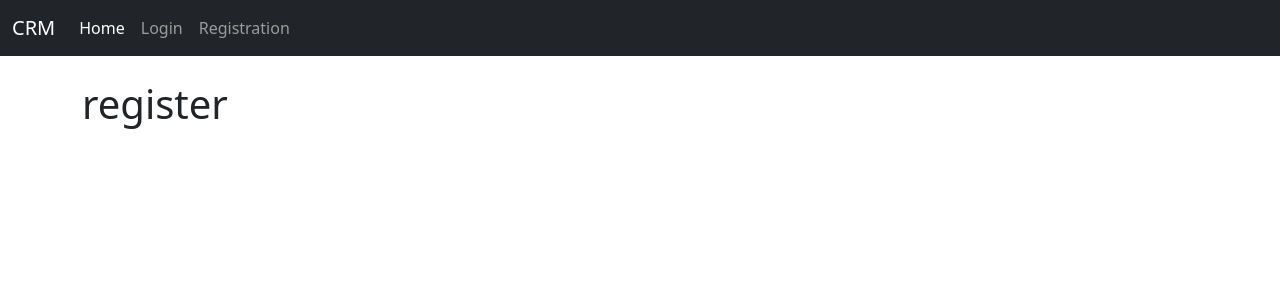
After one commit to ALFAxxs/CRM, a Django app: page /register/ in a window 1280 px wide. The commit adds this page. Shown: the top 300 px of the page. Run offline with Django 5.2, Linux system fonts and the light colour scheme.

Commit message:
updated 8:23

```diff
--- a/conf/settings.py
+++ b/conf/settings.py
@@ -27,6 +27,7 @@ DEBUG = True
 
 ALLOWED_HOSTS = []
 
+# LOGOUT_REDIRECT_URL = ''
 
 # Application definition
 
--- a/website/templates/base.html
+++ b/website/templates/base.html
@@ -1,10 +1,38 @@
-<!DOCTYPE html>
+<!doctype html>
 <html lang="en">
-<head>
-    <meta charset="UTF-8">
-    <title>Title</title>
-</head>
-<body>
+  <head>
+    <meta charset="utf-8">
+    <meta name="viewport" content="width=device-width, initial-scale=1">
+    <title>CRM</title>
+    <link href="https://cdn.jsdelivr.net/npm/bootstrap@5.3.6/dist/css/bootstrap.min.css" rel="stylesheet" integrity="sha384-4Q6Gf2aSP4eDXB8Miphtr37CMZZQ5oXLH2yaXMJ2w8e2ZtHTl7GptT4jmndRuHDT" crossorigin="anonymous">
+  </head>
+  <body>
+  {% include 'navbar.html' %}
+    <div class="container">
+        <br>
+        {% if messages %}
+            {% for message in messages %}
+                <div class="alert alert-warning alert-dismissible fade show" role="alert">
+                  <strong> {{ message }}</strong>
+                  <button type="button" class="btn-close" data-bs-dismiss="alert" aria-label="Close"></button>
+                </div>
+            {% endfor %}
+        {% endif %}
+        {% block content %}
+            <h1> hello world </h1>
+        {% endblock %}
+    </div>
+    <script src="https://cdn.jsdelivr.net/npm/bootstrap@5.3.6/dist/js/bootstrap.bundle.min.js" integrity="sha384-j1CDi7MgGQ12Z7Qab0qlWQ/Qqz24Gc6BM0thvEMVjHnfYGF0rmFCozFSxQBxwHKO" crossorigin="anonymous"></script>
+    <script>
+    // Auto-dismiss alerts after 2 seconds
+    setTimeout(function () {
+        const alerts = document.querySelectorAll('.alert');
+        alerts.forEach(function (alert) {
+            const alertInstance = bootstrap.Alert.getOrCreateInstance(alert);
+            alertInstance.close();
+        });
+    }, 2000); // 2000 ms = 2 seconds
+</script>
 
-</body>
+  </body>
 </html>
--- /dev/null
+++ b/website/templates/navbar.html
@@ -0,0 +1,28 @@
+
+<nav class="navbar navbar-expand-lg navbar-dark bg-dark">
+  <div class="container-fluid">
+    <a class="navbar-brand" href="{% url 'home' %}">CRM</a>
+    <button class="navbar-toggler" type="button" data-bs-toggle="collapse" data-bs-target="#navbarSupportedContent" aria-controls="navbarSupportedContent" aria-expanded="false" aria-label="Toggle navigation">
+      <span class="navbar-toggler-icon"></span>
+    </button>
+    <div class="collapse navbar-collapse" id="navbarSupportedContent">
+      <ul class="navbar-nav me-auto mb-2 mb-lg-0">
+        <li class="nav-item">
+          <a class="nav-link active" aria-current="page" href="#">Home</a>
+        </li>
+           {% if user.is_authenticated %}
+        <li class="nav-item">
+          <a class="nav-link" href="{% url 'logout'%}">LogOut</a>
+        </li>
+            {% else %}
+          <li class="nav-item">
+          <a class="nav-link" href="{% url 'home' %}">Login</a>
+        </li>
+        <li class="nav-item">
+          <a class="nav-link" href="{% url 'register' %}">Registration</a>
+        </li>
+          {% endif %}
+      </ul>
+    </div>
+  </div>
+</nav>
--- /dev/null
+++ b/website/templates/registration.html
@@ -0,0 +1,4 @@
+{% extends 'base.html' %}
+{% block content %}
+    <h1> register </h1>
+{% endblock %}
--- a/website/urls.py
+++ b/website/urls.py
@@ -1,5 +1,11 @@
 from django.urls import path
-from . import  views
+from . import views
+
+
 urlpatterns = [
     path('', views.home, name='home'),
+    path('login/', views.login_user, name='login'),
+    path('logout/', views.logout_user, name='logout'),
+    path('register/', views.register_user, name='register'),
+
 ]
--- a/website/views.py
+++ b/website/views.py
@@ -1,4 +1,33 @@
-from django.shortcuts import render
+from django.shortcuts import render, redirect
+from django.contrib.auth import authenticate, login, logout
+from django.contrib import messages
+
 
 def home(request):
-    return render(request, 'home.html',  {})
+    #check to see if logging in
+    if request.method == "POST":
+        username = request.POST['username']
+        password = request.POST['password']
+
+        user = authenticate(request, username=username, password=password)
+        if user is not None:
+            login(request, user)
+            messages.success(request, "You have been logged in!")
+            return redirect('home')
+        else:
+            messages.success(request, "There was an error Logging in , Please try again!")
+    return render(request, 'home.html', {})
+
+
+def register_user(request):
+    return render(request, 'registration.html', {})
+
+
+def login_user(request):
+    pass
+
+
+def logout_user(request):
+    logout(request)
+    messages.success(request, "You have been logged out!")
+    return redirect('home')
```
Also changed, not shown: website/forms.py (added, +31 -0 lines), website/templates/home.html (+24 -10 lines).
